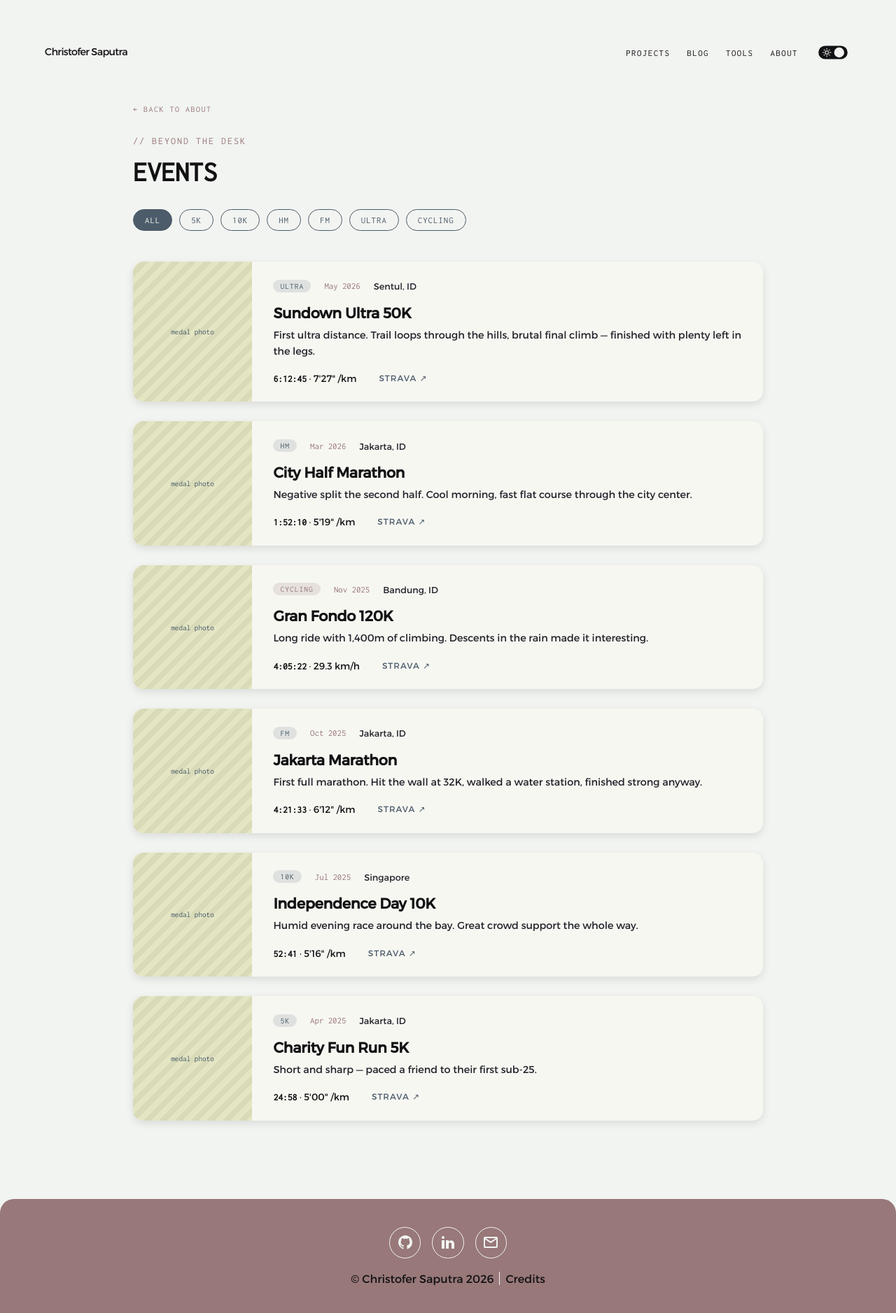
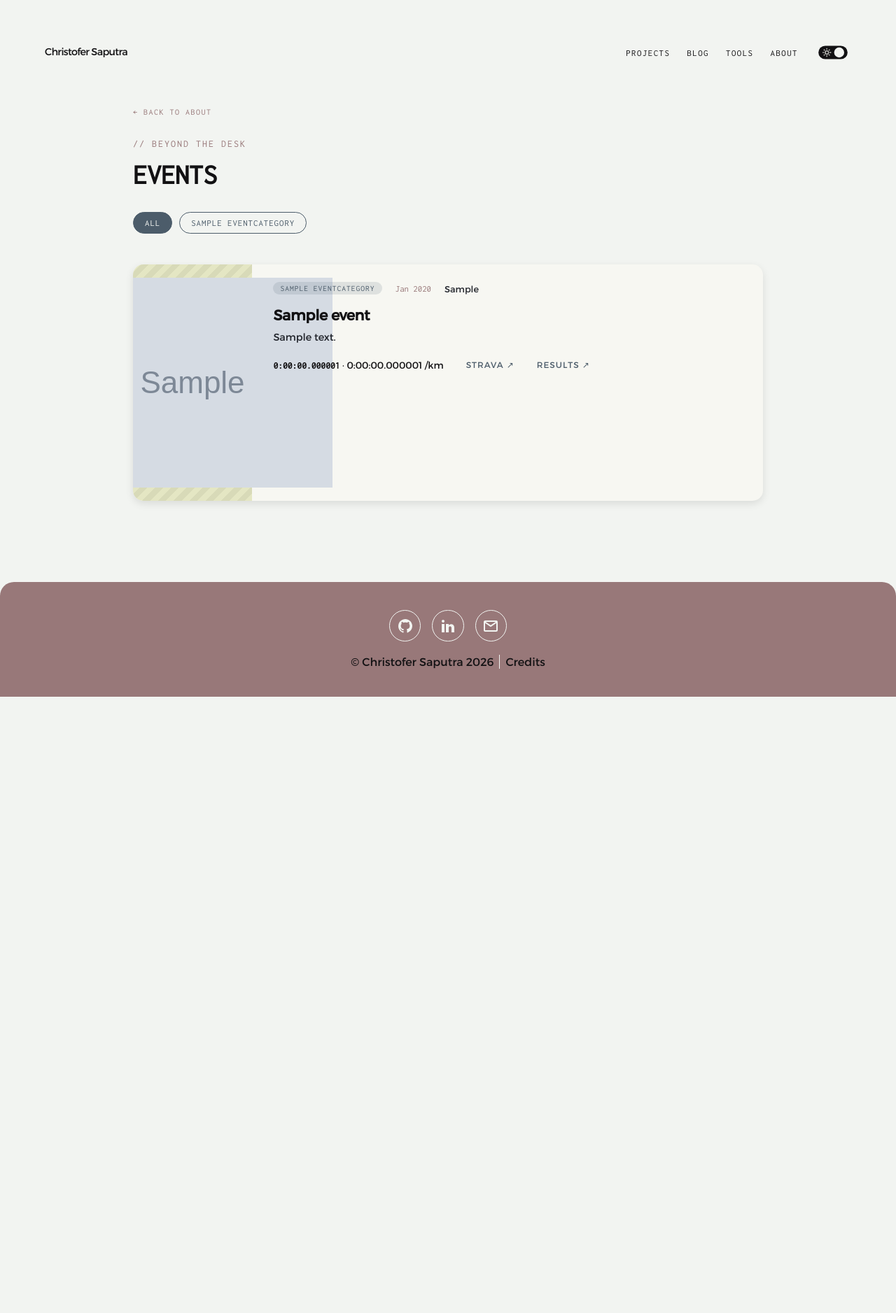
Before and after one commit to chromium7/portfolio, a Django app: page /events/ in a window 1280 px wide. Shown: the whole page at 70% size. After the commit the page ends 996 px from the top, so only its background shows below. Run offline with Django 4.2, Linux system fonts and the light colour scheme; tables that the repository leaves empty hold one stand-in row (values such as "Sample post"); grey boxes marked "Sample" are stand-in pictures.

Commit message:
feat(APE-37): show dynamic event data on events page (#23)
* refactor(#37): rename races page to events

* feat(#37): add events Django app with EventCategory, Event, and EventPhoto models

* feat(#37): show dynamic event data on events page from models

* fix(#37): remove 'rides' from events page, use 'Events' only

* fix(#37): remove 'rides' text, use 'Events' only

* feat(#37): remove pace_per_km field (now property), remove typical_distance_km, remove racket group, add strava_url

* feat(#37): add pagination to events page (6 per page)

```diff
--- a/portfolio/apps/pages/views.py
+++ b/portfolio/apps/pages/views.py
@@ -1,4 +1,9 @@
-from django.views.generic import TemplateView
+from typing import Any
+
+from django.db.models import QuerySet
+from django.views.generic import ListView, TemplateView
+
+from portfolio.apps.events.models import Event
 
 
 class HomeView(TemplateView):
@@ -21,5 +26,18 @@ class CreditsView(TemplateView):
     template_name = "pages/credits.html"
 
 
-class EventsView(TemplateView):
+class EventsView(ListView):
+    model = Event
     template_name = "pages/events.html"
+    context_object_name = "events"
+    ordering = ["-date"]
+    paginate_by = 6
+
+    def get_queryset(self) -> QuerySet[Event]:
+        return super().get_queryset().select_related("category").prefetch_related("photos")
+
+    def get_context_data(self, **kwargs: Any) -> dict[str, Any]:
+        context = super().get_context_data(**kwargs)
+        categories = Event.objects.values_list("category__name", flat=True).distinct()
+        context["categories"] = sorted(categories)
+        return context
--- a/static_files/css/pages/events.css
+++ b/static_files/css/pages/events.css
@@ -158,6 +158,20 @@
   color: var(--theme-color);
 }
 
+.races__pagination {
+  display: flex;
+  align-items: center;
+  justify-content: center;
+  gap: var(--space-4);
+  margin-top: var(--space-8);
+}
+
+.races__pagination-current {
+  font-family: var(--font-mono);
+  font-size: 0.8rem;
+  color: var(--secondary-color);
+}
+
 @media (max-width: 600px) {
   .race-card {
     grid-template-columns: 1fr;
--- a/templates/pages/events.html
+++ b/templates/pages/events.html
@@ -11,118 +11,68 @@
 
     <div class="races__filters" role="group" aria-label="Filter events by type">
       <button type="button" class="race-filter race-filter--active" data-filter="all">All</button>
-      <button type="button" class="race-filter" data-filter="5K">5K</button>
-      <button type="button" class="race-filter" data-filter="10K">10K</button>
-      <button type="button" class="race-filter" data-filter="HM">HM</button>
-      <button type="button" class="race-filter" data-filter="FM">FM</button>
-      <button type="button" class="race-filter" data-filter="Ultra">Ultra</button>
-      <button type="button" class="race-filter" data-filter="Cycling">Cycling</button>
+      {% for category in categories %}
+        <button type="button" class="race-filter" data-filter="{{ category }}">{{ category }}</button>
+      {% endfor %}
     </div>
 
-    {# Placeholder events until races come from the database #}
     <div class="races__feed">
-      <div class="race-card" data-type="Ultra">
-        <div class="race-card__media">medal photo</div>
-        <div class="race-card__body">
-          <div class="race-card__meta">
-            <span class="race-card__badge">Ultra</span>
-            <span class="race-card__date">May 2026</span>
-            <span class="race-card__loc">Sentul, ID</span>
+      {% for event in events %}
+        <div class="race-card" data-type="{{ event.category.name }}">
+          <div class="race-card__media">
+            {% with cover=event.photos.first %}
+              {% if cover %}
+                <img src="{{ cover.image.url }}" alt="{{ cover.caption|default:event.name }}">
+              {% else %}
+                medal photo
+              {% endif %}
+            {% endwith %}
           </div>
-          <h3 class="race-card__title">Sundown Ultra 50K</h3>
-          <p class="race-card__desc">First ultra distance. Trail loops through the hills, brutal final climb — finished with plenty left in the legs.</p>
-          <div class="race-card__stats">
-            <span class="race-card__result"><b>6:12:45</b> · 7'27" /km</span>
-            <a href="https://www.strava.com" target="_blank" rel="noopener" class="race-card__strava link--clear">Strava ↗</a>
+          <div class="race-card__body">
+            <div class="race-card__meta">
+              <span class="race-card__badge{% if event.category.group == 'cycling' %} race-card__badge--cycling{% endif %}">{{ event.category.name }}</span>
+              <span class="race-card__date">{{ event.date|date:"M Y" }}</span>
+              {% if event.location %}
+                <span class="race-card__loc">{{ event.location }}</span>
+              {% endif %}
+            </div>
+            <h3 class="race-card__title">{{ event.name }}</h3>
+            {% if event.notes %}
+              <p class="race-card__desc">{{ event.notes }}</p>
+            {% endif %}
+            <div class="race-card__stats">
+              {% if event.finish_time %}
+                <span class="race-card__result"><b>{{ event.finish_time }}</b>{% if event.pace_per_km %} · {{ event.pace_per_km }} /km{% endif %}</span>
+              {% elif event.score %}
+                <span class="race-card__result"><b>{{ event.score }}</b></span>
+              {% elif event.overall_position %}
+                <span class="race-card__result"><b>#{{ event.overall_position }}</b></span>
+              {% endif %}
+              {% if event.strava_url %}
+                <a href="{{ event.strava_url }}" target="_blank" rel="noopener" class="race-card__strava link--clear">Strava ↗</a>
+              {% endif %}
+              {% if event.official_result_url %}
+                <a href="{{ event.official_result_url }}" target="_blank" rel="noopener" class="race-card__strava link--clear">Results ↗</a>
+              {% endif %}
+            </div>
           </div>
         </div>
-      </div>
+      {% empty %}
+        <p>No events yet. Check back soon!</p>
+      {% endfor %}
+    </div>
 
-      <div class="race-card" data-type="HM">
-        <div class="race-card__media">medal photo</div>
-        <div class="race-card__body">
-          <div class="race-card__meta">
-            <span class="race-card__badge">HM</span>
-            <span class="race-card__date">Mar 2026</span>
-            <span class="race-card__loc">Jakarta, ID</span>
-          </div>
-          <h3 class="race-card__title">City Half Marathon</h3>
-          <p class="race-card__desc">Negative split the second half. Cool morning, fast flat course through the city center.</p>
-          <div class="race-card__stats">
-            <span class="race-card__result"><b>1:52:10</b> · 5'19" /km</span>
-            <a href="https://www.strava.com" target="_blank" rel="noopener" class="race-card__strava link--clear">Strava ↗</a>
-          </div>
-        </div>
-      </div>
-
-      <div class="race-card" data-type="Cycling">
-        <div class="race-card__media">medal photo</div>
-        <div class="race-card__body">
-          <div class="race-card__meta">
-            <span class="race-card__badge race-card__badge--cycling">Cycling</span>
-            <span class="race-card__date">Nov 2025</span>
-            <span class="race-card__loc">Bandung, ID</span>
-          </div>
-          <h3 class="race-card__title">Gran Fondo 120K</h3>
-          <p class="race-card__desc">Long ride with 1,400m of climbing. Descents in the rain made it interesting.</p>
-          <div class="race-card__stats">
-            <span class="race-card__result"><b>4:05:22</b> · 29.3 km/h</span>
-            <a href="https://www.strava.com" target="_blank" rel="noopener" class="race-card__strava link--clear">Strava ↗</a>
-          </div>
-        </div>
-      </div>
-
-      <div class="race-card" data-type="FM">
-        <div class="race-card__media">medal photo</div>
-        <div class="race-card__body">
-          <div class="race-card__meta">
-            <span class="race-card__badge">FM</span>
-            <span class="race-card__date">Oct 2025</span>
-            <span class="race-card__loc">Jakarta, ID</span>
-          </div>
-          <h3 class="race-card__title">Jakarta Marathon</h3>
-          <p class="race-card__desc">First full marathon. Hit the wall at 32K, walked a water station, finished strong anyway.</p>
-          <div class="race-card__stats">
-            <span class="race-card__result"><b>4:21:33</b> · 6'12" /km</span>
-            <a href="https://www.strava.com" target="_blank" rel="noopener" class="race-card__strava link--clear">Strava ↗</a>
-          </div>
-        </div>
-      </div>
-
-      <div class="race-card" data-type="10K">
-        <div class="race-card__media">medal photo</div>
-        <div class="race-card__body">
-          <div class="race-card__meta">
-            <span class="race-card__badge">10K</span>
-            <span class="race-card__date">Jul 2025</span>
-            <span class="race-card__loc">Singapore</span>
-          </div>
-          <h3 class="race-card__title">Independence Day 10K</h3>
-          <p class="race-card__desc">Humid evening race around the bay. Great crowd support the whole way.</p>
-          <div class="race-card__stats">
-            <span class="race-card__result"><b>52:41</b> · 5'16" /km</span>
-            <a href="https://www.strava.com" target="_blank" rel="noopener" class="race-card__strava link--clear">Strava ↗</a>
-          </div>
-        </div>
-      </div>
-
-      <div class="race-card" data-type="5K">
-        <div class="race-card__media">medal photo</div>
-        <div class="race-card__body">
-          <div class="race-card__meta">
-            <span class="race-card__badge">5K</span>
-            <span class="race-card__date">Apr 2025</span>
-            <span class="race-card__loc">Jakarta, ID</span>
-          </div>
-          <h3 class="race-card__title">Charity Fun Run 5K</h3>
-          <p class="race-card__desc">Short and sharp — paced a friend to their first sub-25.</p>
-          <div class="race-card__stats">
-            <span class="race-card__result"><b>24:58</b> · 5'00" /km</span>
-            <a href="https://www.strava.com" target="_blank" rel="noopener" class="race-card__strava link--clear">Strava ↗</a>
-          </div>
-        </div>
-      </div>
-    </div>
+    {% if is_paginated %}
+      <nav class="races__pagination" aria-label="Event pages">
+        {% if page_obj.has_previous %}
+          <a href="?page={{ page_obj.previous_page_number }}" class="race-filter">Prev</a>
+        {% endif %}
+        <span class="races__pagination-current">Page {{ page_obj.number }} of {{ page_obj.paginator.num_pages }}</span>
+        {% if page_obj.has_next %}
+          <a href="?page={{ page_obj.next_page_number }}" class="race-filter">Next</a>
+        {% endif %}
+      </nav>
+    {% endif %}
   </div>
 </section>
 {% endblock %}
```
Also changed, not shown: tests/apps/events/test_views.py (added, +91 -0 lines).
